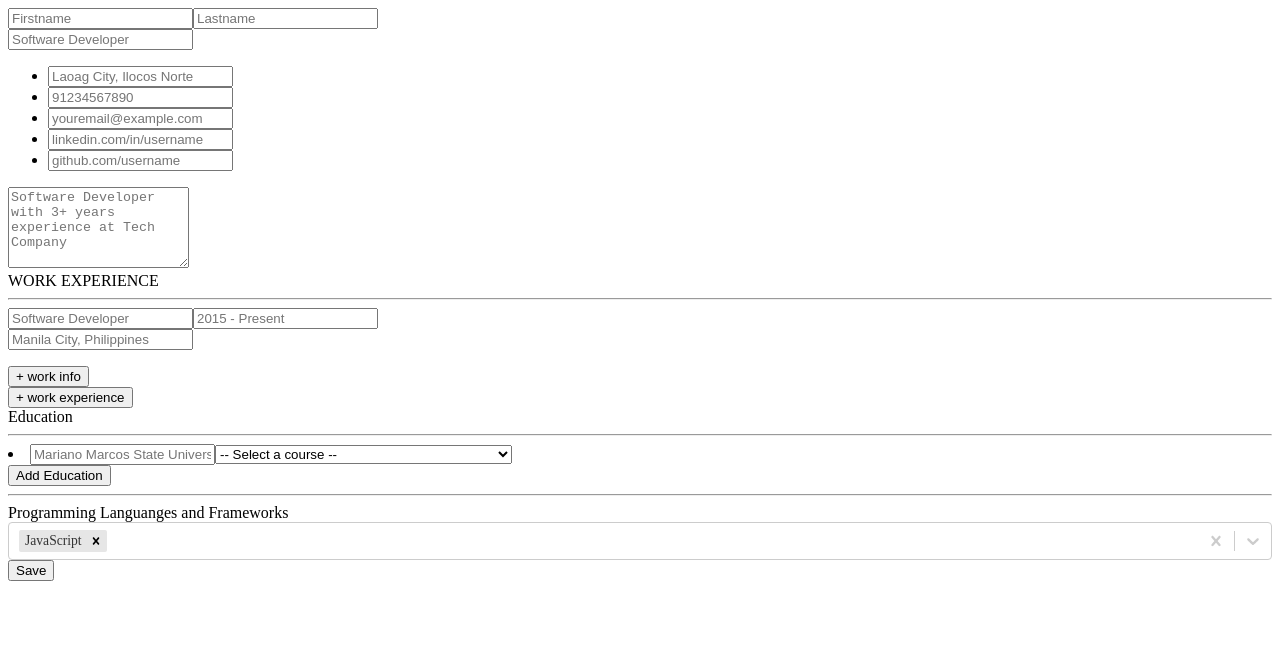
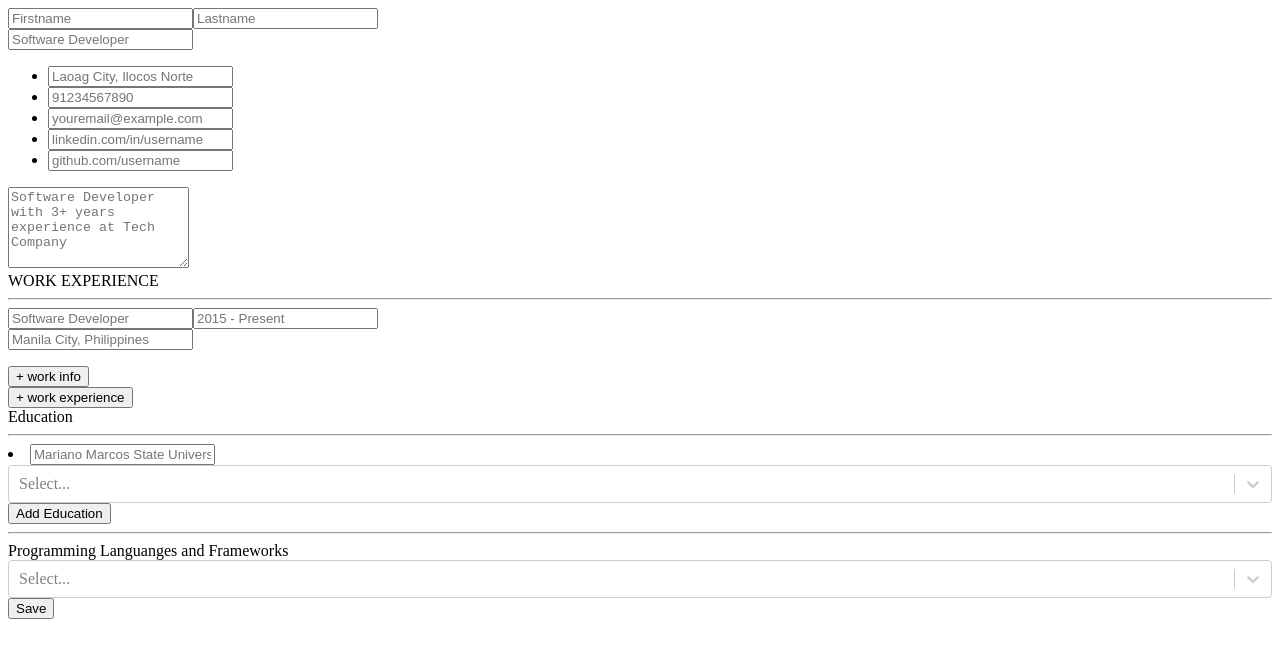
Before and after one commit to KennethCodepuz/CV-Builder, a React (Vite) app: page / in a window 1280 px wide. Shown: the top 658 px of the page. Built offline with nearby package versions, Linux system fonts and the light colour scheme; what @react-pdf/renderer would draw is missing.

Commit message:
Done with the education part and skills, will add skills event listener next commit

```diff
--- a/src/components/ResumeForm.jsx
+++ b/src/components/ResumeForm.jsx
@@ -75,6 +75,13 @@ export default function ResumeForm() {
     ))
   }
 
+  function handleReactSelect(option, e) {
+    setUserEducation(prevEducation => ({
+      ...prevEducation,
+      [e.name]: option ? option.value : ''
+    }))
+  }
+
 
   function handleSubmit(e) {
     e.preventDefault();
@@ -89,8 +96,8 @@ export default function ResumeForm() {
         <form onSubmit={handleSubmit}>
           <UserInfo userDataInput={userDataInput}/>
           <WorkExperience userWorkExperience={userWorkExperience} addWorkInfo={addWorkInfo} handleExperienceInput={handleExperienceInput} handleExperienceTitles={handleExperienceTitles} addWorkExperience={addWorkExperience} />
-          <Education userEducation={userEducation} handleEducationInput={handleEducationInput} />
-          <Skills />
+          <Education userEducation={userEducation} handleEducationInput={handleEducationInput} handleReactSelect={handleReactSelect} />
+          <Skills userEducation={userEducation.course}/>
           <button type="submit" className="form-btn">Save</button>
         </form>
       </div>
--- a/src/components/formComponents/Education.jsx
+++ b/src/components/formComponents/Education.jsx
@@ -1,13 +1,13 @@
 import EducationForm from "./EducationForm"
 
-export default function Education({ userEducation, handleEducationInput }) {
+export default function Education({ userEducation, handleEducationInput, handleReactSelect }) {
 
   return (
     <>
       <div className="education-container">
         <div>Education</div>
         <hr />
-        <EducationForm userEducation={userEducation} handleEducationInput={handleEducationInput}/>
+        <EducationForm userEducation={userEducation} handleEducationInput={handleEducationInput} handleReactSelect={handleReactSelect} />
         <button type="button">Add Education</button>
       </div>
     </>
--- a/src/components/formComponents/EducationForm.jsx
+++ b/src/components/formComponents/EducationForm.jsx
@@ -1,6 +1,6 @@
 import Select from "react-select"
 
-export default function EducationForm({ userEducation, handleEducationInput }) {
+export default function EducationForm({ userEducation, handleEducationInput, handleReactSelect }) {
   const courseOptions = [
     {value: 'Bachelor of Science in Computer Science', label: 'Bachelor of Science in Computer Science'},
     {value: 'Bachelor of Science in Information Technology', label: 'Bachelor of Science in Information Technology'},
@@ -14,11 +14,11 @@ export default function EducationForm({ userEducation, handleEducationInput }) {
     <>
       <li>
         <input onChange={handleEducationInput} type="text" placeholder="Mariano Marcos State University" name="schoolName" className="schoolName"/>
-        {/* <Select  name="course" className="course" options={courseOptions}/> */}
-        <select onChange={handleEducationInput} name="course" id="course" value={userEducation.course}>
+        <Select onChange={(option, e) => handleReactSelect(option, e)} name="course" className="course" options={courseOptions}/>
+        {/* <select onChange={handleEducationInput} name="course" id="course" value={userEducation.course}>
           <option value="">-- Select a course --</option>
           {courseOptions.map(course => <option key={course.value} value={course.value}>{course.label}</option>)}
-        </select>
+        </select> */}
       </li>
     </>
   )
--- a/src/components/formComponents/Skills.jsx
+++ b/src/components/formComponents/Skills.jsx
@@ -1,7 +1,7 @@
 import Select from "react-select"
 import makeAnimated from "react-select/animated"
 
-export default function Skills() {
+export default function Skills({ userEducation }) {
   const programmingLanguagesOption = [
     {value: 'JavaScript', label: 'JavaScript'},
     {value: 'ReactJS', label: 'ReactJS'},
@@ -14,6 +14,13 @@ export default function Skills() {
     {value: 'C++', label: 'C++'},
   ]
 
+  function optionChoice() {
+    if(userEducation === 'Bachelor of Science in Computer Science' || userEducation === 'Bachelor of Science in Information Technology') {
+      return programmingLanguagesOption;
+    }
+
+  }
+
   const animatedComponents = makeAnimated();
 
   return (
@@ -24,9 +31,8 @@ export default function Skills() {
           <label>
             Programming Languanges and Frameworks
             <Select
-              options={programmingLanguagesOption}
+              options={optionChoice()}
               isMulti
-              defaultValue={[programmingLanguagesOption[0]]}
               closeMenuOnSelect={false}
               components={animatedComponents}
             />
```
